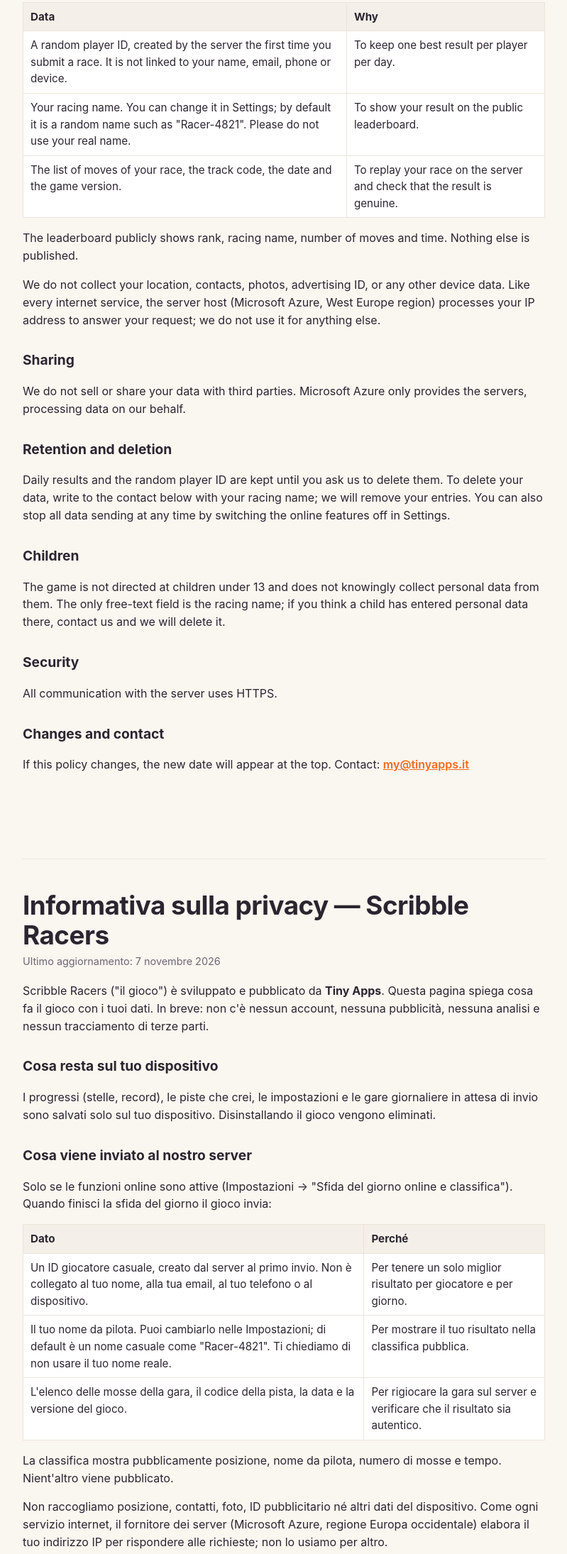
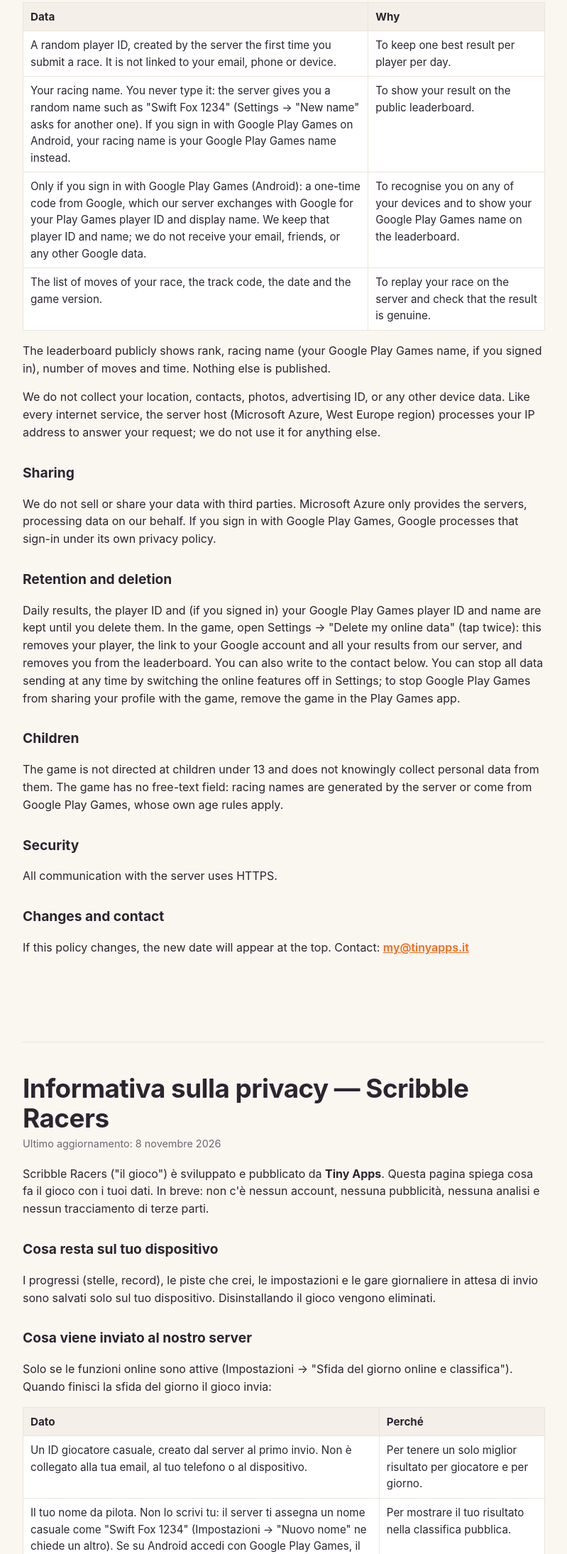
Before and after one commit to andrea-migliaccio/tinyapps, a plain HTML site: page scribble-racers/privacy/index.html in a window 1280 px wide. Shown: the part 610-2800 px from the top of the page at 71% size, without its empty margins (82-881 px from the left). Drawn offline with Linux system fonts and the light colour scheme.

Commit message:
Update Scribble Racers privacy policy: Google Play Games sign-in, generated names, in-game data deletion

```diff
--- a/scribble-racers/privacy/index.html
+++ b/scribble-racers/privacy/index.html
@@ -19,7 +19,7 @@
 
     <section id="en" lang="en">
       <h1>Privacy Policy — Scribble Racers</h1>
-      <p class="date">Last updated: 7 November 2026</p>
+      <p class="date">Last updated: 8 November 2026</p>
       <p>Scribble Racers ("the game") is developed and published by <strong>Tiny Apps</strong>. This page explains what the game does with your data. In short: there is no account, no advertising, no analytics and no third-party tracking.</p>
 
       <h2>What stays on your device</h2>
@@ -29,21 +29,22 @@
       <p>Only if the online features are on (Settings &rarr; "Online daily challenge and leaderboard"). When you finish the daily challenge the game sends:</p>
       <table>
         <tr><th>Data</th><th>Why</th></tr>
-        <tr><td>A random player ID, created by the server the first time you submit a race. It is not linked to your name, email, phone or device.</td><td>To keep one best result per player per day.</td></tr>
-        <tr><td>Your racing name. You can change it in Settings; by default it is a random name such as "Racer-4821". Please do not use your real name.</td><td>To show your result on the public leaderboard.</td></tr>
+        <tr><td>A random player ID, created by the server the first time you submit a race. It is not linked to your email, phone or device.</td><td>To keep one best result per player per day.</td></tr>
+        <tr><td>Your racing name. You never type it: the server gives you a random name such as "Swift Fox 1234" (Settings &rarr; "New name" asks for another one). If you sign in with Google Play Games on Android, your racing name is your Google Play Games name instead.</td><td>To show your result on the public leaderboard.</td></tr>
+        <tr><td>Only if you sign in with Google Play Games (Android): a one-time code from Google, which our server exchanges with Google for your Play Games player ID and display name. We keep that player ID and name; we do not receive your email, friends, or any other Google data.</td><td>To recognise you on any of your devices and to show your Google Play Games name on the leaderboard.</td></tr>
         <tr><td>The list of moves of your race, the track code, the date and the game version.</td><td>To replay your race on the server and check that the result is genuine.</td></tr>
       </table>
-      <p>The leaderboard publicly shows rank, racing name, number of moves and time. Nothing else is published.</p>
+      <p>The leaderboard publicly shows rank, racing name (your Google Play Games name, if you signed in), number of moves and time. Nothing else is published.</p>
       <p>We do not collect your location, contacts, photos, advertising ID, or any other device data. Like every internet service, the server host (Microsoft Azure, West Europe region) processes your IP address to answer your request; we do not use it for anything else.</p>
 
       <h2>Sharing</h2>
-      <p>We do not sell or share your data with third parties. Microsoft Azure only provides the servers, processing data on our behalf.</p>
+      <p>We do not sell or share your data with third parties. Microsoft Azure only provides the servers, processing data on our behalf. If you sign in with Google Play Games, Google processes that sign-in under its own privacy policy.</p>
 
       <h2>Retention and deletion</h2>
-      <p>Daily results and the random player ID are kept until you ask us to delete them. To delete your data, write to the contact below with your racing name; we will remove your entries. You can also stop all data sending at any time by switching the online features off in Settings.</p>
+      <p>Daily results, the player ID and (if you signed in) your Google Play Games player ID and name are kept until you delete them. In the game, open Settings &rarr; "Delete my online data" (tap twice): this removes your player, the link to your Google account and all your results from our server, and removes you from the leaderboard. You can also write to the contact below. You can stop all data sending at any time by switching the online features off in Settings; to stop Google Play Games from sharing your profile with the game, remove the game in the Play Games app.</p>
 
       <h2>Children</h2>
-      <p>The game is not directed at children under 13 and does not knowingly collect personal data from them. The only free-text field is the racing name; if you think a child has entered personal data there, contact us and we will delete it.</p>
+      <p>The game is not directed at children under 13 and does not knowingly collect personal data from them. The game has no free-text field: racing names are generated by the server or come from Google Play Games, whose own age rules apply.</p>
 
       <h2>Security</h2>
       <p>All communication with the server uses HTTPS.</p>
@@ -56,7 +57,7 @@
 
     <section id="it" lang="it">
       <h1>Informativa sulla privacy — Scribble Racers</h1>
-      <p class="date">Ultimo aggiornamento: 7 novembre 2026</p>
+      <p class="date">Ultimo aggiornamento: 8 novembre 2026</p>
       <p>Scribble Racers ("il gioco") è sviluppato e pubblicato da <strong>Tiny Apps</strong>. Questa pagina spiega cosa fa il gioco con i tuoi dati. In breve: non c'è nessun account, nessuna pubblicità, nessuna analisi e nessun tracciamento di terze parti.</p>
 
       <h2>Cosa resta sul tuo dispositivo</h2>
@@ -66,21 +67,22 @@
       <p>Solo se le funzioni online sono attive (Impostazioni &rarr; "Sfida del giorno online e classifica"). Quando finisci la sfida del giorno il gioco invia:</p>
       <table>
         <tr><th>Dato</th><th>Perché</th></tr>
-        <tr><td>Un ID giocatore casuale, creato dal server al primo invio. Non è collegato al tuo nome, alla tua email, al tuo telefono o al dispositivo.</td><td>Per tenere un solo miglior risultato per giocatore e per giorno.</td></tr>
-        <tr><td>Il tuo nome da pilota. Puoi cambiarlo nelle Impostazioni; di default è un nome casuale come "Racer-4821". Ti chiediamo di non usare il tuo nome reale.</td><td>Per mostrare il tuo risultato nella classifica pubblica.</td></tr>
+        <tr><td>Un ID giocatore casuale, creato dal server al primo invio. Non è collegato alla tua email, al tuo telefono o al dispositivo.</td><td>Per tenere un solo miglior risultato per giocatore e per giorno.</td></tr>
+        <tr><td>Il tuo nome da pilota. Non lo scrivi tu: il server ti assegna un nome casuale come "Swift Fox 1234" (Impostazioni &rarr; "Nuovo nome" ne chiede un altro). Se su Android accedi con Google Play Games, il nome da pilota è il tuo nome di Google Play Games.</td><td>Per mostrare il tuo risultato nella classifica pubblica.</td></tr>
+        <tr><td>Solo se accedi con Google Play Games (Android): un codice monouso di Google, che il nostro server scambia con Google per ottenere il tuo ID giocatore e il nome visualizzato di Play Games. Conserviamo quell'ID e quel nome; non riceviamo email, amici né altri dati Google.</td><td>Per riconoscerti su ogni tuo dispositivo e mostrare il tuo nome di Google Play Games in classifica.</td></tr>
         <tr><td>L'elenco delle mosse della gara, il codice della pista, la data e la versione del gioco.</td><td>Per rigiocare la gara sul server e verificare che il risultato sia autentico.</td></tr>
       </table>
-      <p>La classifica mostra pubblicamente posizione, nome da pilota, numero di mosse e tempo. Nient'altro viene pubblicato.</p>
+      <p>La classifica mostra pubblicamente posizione, nome da pilota (il tuo nome di Google Play Games, se hai fatto l'accesso), numero di mosse e tempo. Nient'altro viene pubblicato.</p>
       <p>Non raccogliamo posizione, contatti, foto, ID pubblicitario né altri dati del dispositivo. Come ogni servizio internet, il fornitore dei server (Microsoft Azure, regione Europa occidentale) elabora il tuo indirizzo IP per rispondere alle richieste; non lo usiamo per altro.</p>
 
       <h2>Condivisione</h2>
-      <p>Non vendiamo né condividiamo i tuoi dati con terze parti. Microsoft Azure fornisce solo i server e tratta i dati per nostro conto.</p>
+      <p>Non vendiamo né condividiamo i tuoi dati con terze parti. Microsoft Azure fornisce solo i server e tratta i dati per nostro conto. Se accedi con Google Play Games, Google tratta quell'accesso secondo la propria informativa.</p>
 
       <h2>Conservazione e cancellazione</h2>
-      <p>I risultati giornalieri e l'ID giocatore casuale vengono conservati finché non ne chiedi la cancellazione. Per cancellare i tuoi dati scrivi al contatto qui sotto indicando il tuo nome da pilota: rimuoveremo le tue voci. Puoi anche interrompere in qualsiasi momento ogni invio di dati disattivando le funzioni online nelle Impostazioni.</p>
+      <p>I risultati giornalieri, l'ID giocatore e (se hai fatto l'accesso) l'ID giocatore e il nome di Google Play Games vengono conservati finché non li cancelli. Nel gioco apri Impostazioni &rarr; "Cancella i miei dati online" (tocca due volte): il server elimina il tuo giocatore, il collegamento al tuo account Google e tutti i tuoi risultati, e ti toglie dalla classifica. Puoi anche scrivere al contatto qui sotto. Puoi interrompere ogni invio di dati disattivando le funzioni online nelle Impostazioni; per impedire a Google Play Games di condividere il tuo profilo con il gioco, rimuovi il gioco dall'app Play Giochi.</p>
 
       <h2>Minori</h2>
-      <p>Il gioco non è rivolto a minori di 13 anni e non raccoglie consapevolmente dati personali da loro. L'unico campo di testo libero è il nome da pilota; se ritieni che un minore vi abbia inserito dati personali, contattaci e li elimineremo.</p>
+      <p>Il gioco non è rivolto a minori di 13 anni e non raccoglie consapevolmente dati personali da loro. Il gioco non ha campi di testo libero: i nomi da pilota sono generati dal server o provengono da Google Play Games, di cui valgono le regole di età.</p>
 
       <h2>Sicurezza</h2>
       <p>Tutte le comunicazioni con il server usano HTTPS.</p>
```
